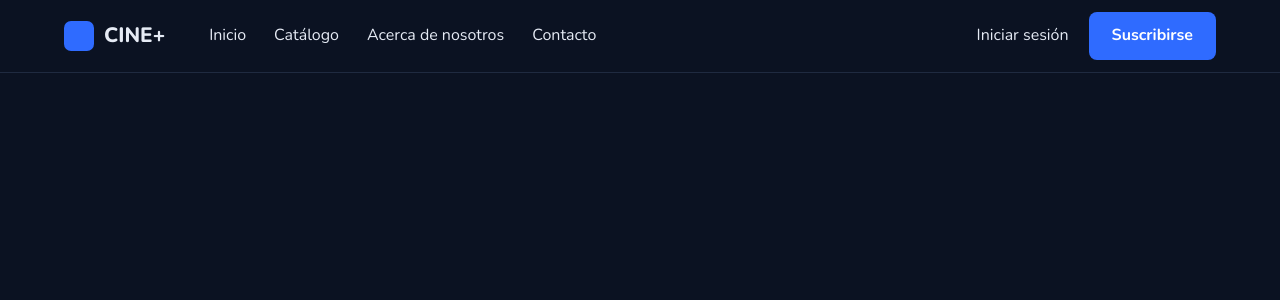
After one commit to TheChect/CinePlus, a PHP site: page /includes/encabezado.php in a window 1280 px wide. The commit adds this page. Shown: the top 300 px of the page. Run offline with PHP 8.4, Linux system fonts and the light colour scheme.

Commit message:
Agrega encabezado y pie de página públicos

```diff
--- a/css/estilos.css
+++ b/css/estilos.css
@@ -88,7 +88,8 @@ a:hover {
 }
 
 .seccion {
-  padding: 60px 0;
+  padding-top: 60px;
+  padding-bottom: 60px;
 }
 
 /* ---------- Botones ---------- */
@@ -137,3 +138,100 @@ a:hover {
   border-radius: var(--radio);
   padding: 28px;
 }
+
+/* =========================================================
+   Encabezado (barra de navegación)
+   ========================================================= */
+.encabezado {
+  border-bottom: 1px solid var(--borde);
+  background-color: var(--fondo);
+}
+
+.encabezado-contenido {
+  display: flex;
+  align-items: center;
+  justify-content: space-between;
+  gap: 24px;
+  height: 72px;
+}
+
+/* Logo: cuadro azul + texto */
+.logo {
+  display: flex;
+  align-items: center;
+  gap: 10px;
+  color: var(--texto);
+  font-size: 1.3rem;
+  font-weight: 800;
+}
+
+.logo:hover {
+  text-decoration: none;
+}
+
+.logo-cuadro {
+  width: 30px;
+  height: 30px;
+  border-radius: 7px;
+  background-color: var(--azul);
+}
+
+.menu {
+  display: flex;
+  gap: 28px;
+  flex: 1;
+  margin-left: 20px;
+}
+
+.menu a,
+.menu-cuenta a:not(.btn) {
+  color: var(--texto);
+}
+
+/* Página actual en azul */
+.menu a.activo {
+  color: var(--azul-claro);
+}
+
+.menu-cuenta {
+  display: flex;
+  align-items: center;
+  gap: 20px;
+}
+
+/* =========================================================
+   Pie de página
+   ========================================================= */
+.pie {
+  border-top: 1px solid var(--borde);
+  padding-top: 40px;
+  margin-top: 40px;
+}
+
+.pie-columnas {
+  display: grid;
+  grid-template-columns: 2fr 1fr 1fr 1fr;
+  gap: 30px;
+}
+
+.pie h4 {
+  font-size: 1rem;
+  margin-bottom: 14px;
+}
+
+.pie-columnas a:not(.logo) {
+  display: block;
+  color: var(--texto-suave);
+  margin-bottom: 8px;
+}
+
+.pie-marca p {
+  margin-top: 14px;
+  max-width: 280px;
+}
+
+.pie-copy {
+  color: var(--texto-suave);
+  font-size: 0.85rem;
+  padding: 30px 0;
+}
--- /dev/null
+++ b/includes/encabezado.php
@@ -0,0 +1,48 @@
+<?php
+/*
+ * Cine+ · Encabezado público
+ * Se incluye al inicio de cada página pública.
+ * Antes de incluirlo, cada página define:
+ *   $titulo  -> texto de la pestaña del navegador
+ *   $pagina  -> nombre de la página actual para marcarla en el menú
+ */
+if (!isset($titulo)) { $titulo = 'Cine+'; }
+if (!isset($pagina)) { $pagina = ''; }
+
+// Regresa la clase "activo" si el enlace es de la página actual
+function activo($nombre, $pagina) {
+    return $nombre === $pagina ? 'activo' : '';
+}
+?>
+<!DOCTYPE html>
+<html lang="es">
+<head>
+  <meta charset="UTF-8">
+  <meta name="viewport" content="width=device-width, initial-scale=1.0">
+  <title><?php echo $titulo; ?> · Cine+</title>
+  <link rel="stylesheet" href="css/estilos.css">
+</head>
+<body>
+
+<!-- Barra de navegación -->
+<header class="encabezado">
+  <div class="contenedor encabezado-contenido">
+    <a class="logo" href="index.php">
+      <span class="logo-cuadro"></span> CINE+
+    </a>
+
+    <nav class="menu">
+      <a class="<?php echo activo('inicio', $pagina); ?>" href="index.php">Inicio</a>
+      <a class="<?php echo activo('tienda', $pagina); ?>" href="tienda.php">Catálogo</a>
+      <a class="<?php echo activo('acerca', $pagina); ?>" href="acerca.php">Acerca de nosotros</a>
+      <a class="<?php echo activo('contacto', $pagina); ?>" href="contacto.php">Contacto</a>
+    </nav>
+
+    <div class="menu-cuenta">
+      <a href="login.php">Iniciar sesión</a>
+      <a class="btn btn-primario" href="registro.php">Suscribirse</a>
+    </div>
+  </div>
+</header>
+
+<main>
```
Also changed, not shown: includes/pie.php (added, +41 -0 lines), 1 other file.
